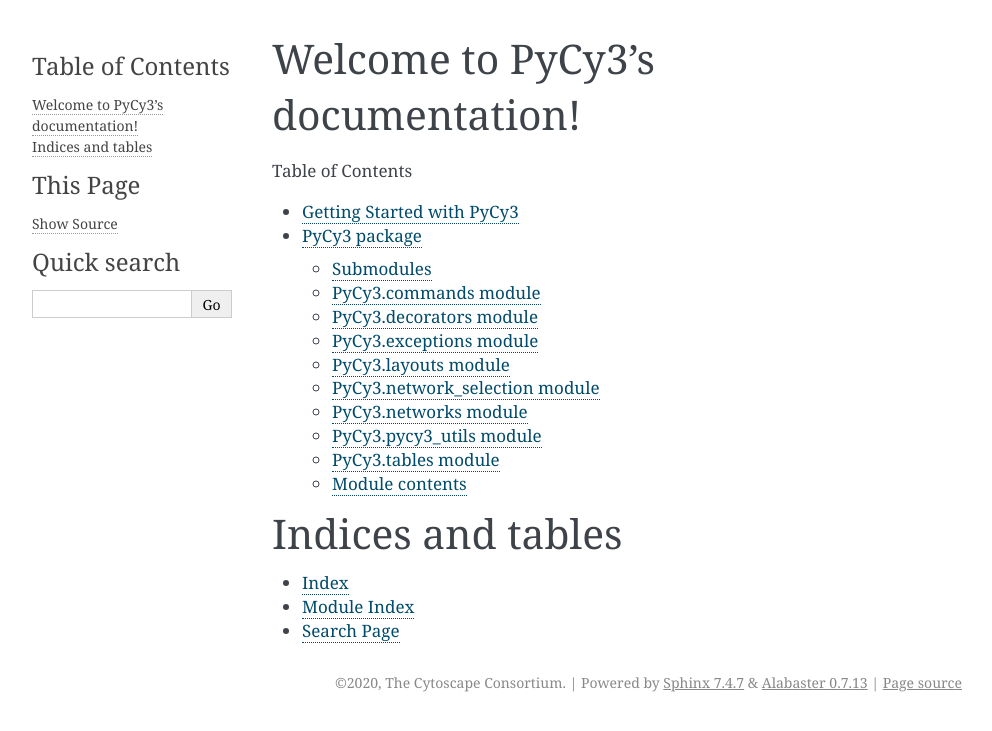
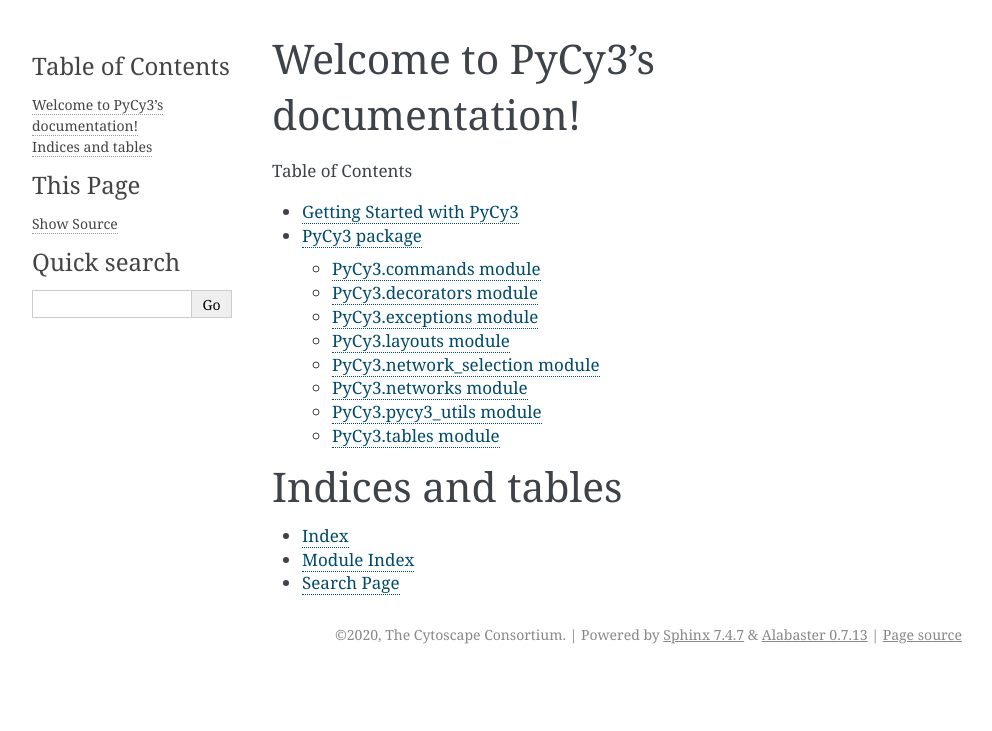
Before and after one commit to cytoscape/py4cytoscape, a Sphinx documentation site: the page built from doc/index.rst, in a window 1280 px wide. Shown: the top 731 px of the page, without its empty margins (148-1140 px from the left). Built offline with Sphinx 7.4.7, drawn with Linux system fonts in a browser that asks for light colours.

Commit message:
Update PyCy3.rst

```diff
--- a/doc/PyCy3.rst
+++ b/doc/PyCy3.rst
@@ -1,8 +1,10 @@
 PyCy3 package
 =============
 
-Submodules
-----------
+.. automodule:: PyCy3
+    :members:
+    :undoc-members:
+    :show-inheritance:
 
 PyCy3.commands module
 ---------------------
@@ -67,12 +69,3 @@
     :members:
     :undoc-members:
     :show-inheritance:
-
-
-Module contents
----------------
-
-.. automodule:: PyCy3
-    :members:
-    :undoc-members:
-    :show-inheritance:
```
